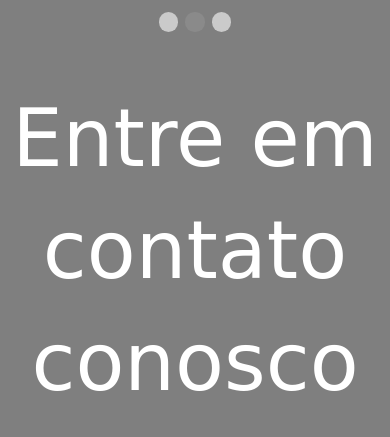
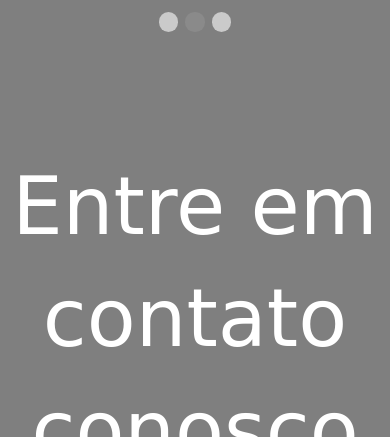
Before and after one commit to Luigifao/Projeto_VilaOliveira, a plain HTML site: page index.html in a window 390 px wide. Shown: the part 1125-1562 px from the top of the page. Drawn offline with nearby package versions, Linux system fonts and the light colour scheme; a web font is replaced by a local one.

Commit message:
Resolvendo erros de responsividade

```diff
--- a/css/style.css
+++ b/css/style.css
@@ -27,6 +27,9 @@ header {
 }
 figcaption{
     color: #fff;
+}
+.cell h1{
+    margin-top: 100px;
 }
 h1 {
     margin-top: 2rem;
```
